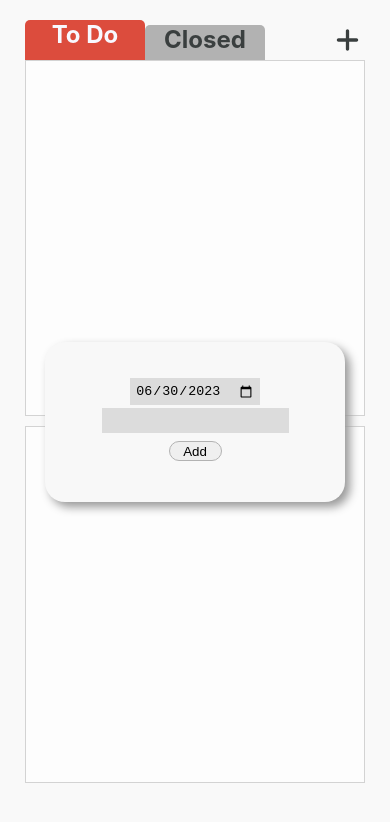
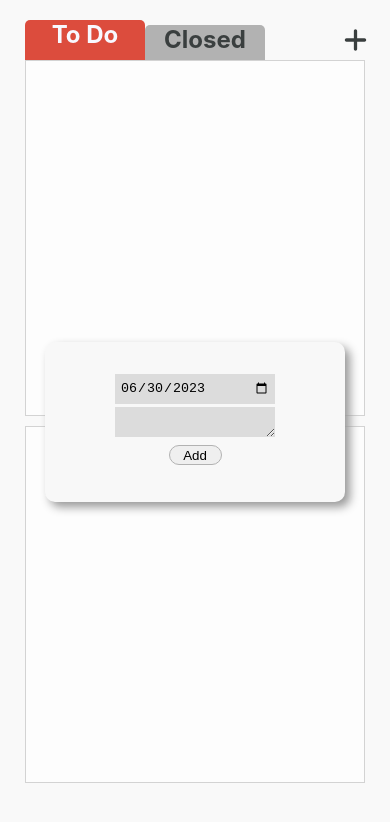
Before and after one commit to qwerty00ui88/To-Do-List, a React (Create React App) app: page / in a window 390 px wide. Both pictures are taken after a click on the button 347 px from the left and 37 px from the top of the page. Shown: the top 822 px of the page. Built offline with nearby package versions, Linux system fonts and the light colour scheme; the HTML template or start-up script is replaced by a standard one.

Commit message:
design: modal 반응형 추가

```diff
--- a/src/Pages/Main.js
+++ b/src/Pages/Main.js
@@ -46,5 +46,9 @@ const MainContent = styled.main`
   min-height: 100vh;
   min-width: 360px;
   box-sizing: border-box;
-  background: #f9f9f9;
+  width: 80vw;
+  margin: auto;
+  @media screen and (max-width: 768px) {
+    width: 100vw;
+  }
 `;
--- a/src/components/Modal.js
+++ b/src/components/Modal.js
@@ -34,14 +34,19 @@ const Modal = ({ todo, status, list, handleSetList, handleSetIsOpen }) => {
 
   return (
     <Div className='modal' ref={outsideRef}>
-      <Input
+      <input
         id='dateInput'
         type='date'
         onChange={handleSetDueDate}
         value={todoValue.dueDate}
       />
 
-      <Input type='text' value={todoValue.text} onChange={handleSetText} />
+      <textarea
+        id='textInput'
+        type='text'
+        value={todoValue.text}
+        onChange={handleSetText}
+      />
       <Buttons>
         {status === 'edit' ? (
           <button
@@ -71,27 +76,56 @@ const Div = styled.div`
   flex-direction: column;
   justify-content: center;
   align-items: center;
-  width: 300px;
-  height: 160px;
-  border-radius: 20px;
+  width: 450px;
+  height: 300px;
+  border-radius: 10px;
   box-shadow: 5px 5px 10px 0px #989898;
   background-color: #f8f8f8;
-`;
 
-const Input = styled.input`
-  display: block;
-  border: none;
-  background-color: rgb(220, 220, 220);
-  padding: 5px;
-  margin-bottom: 3px;
+  textarea {
+    height: 100px;
+  }
+
+  input,
+  textarea {
+    display: block;
+    border: none;
+    background-color: rgb(220, 220, 220);
+    padding: 5px;
+    margin-bottom: 3px;
+    width: 250px;
+    :focus {
+      outline: none;
+      border: 1px solid hsl(5.66deg 69.43% 65.1%);
+      box-shadow: 0px 0px 3px 2px hsl(5.66deg 69.43% 75.1%);
+    }
+  }
+
+  @media screen and (max-width: 480px) {
+    width: 300px;
+    height: 160px;
+    input,
+    textarea {
+      height: 20px;
+      width: 150px;
+    }
+  }
 `;
 
 const Buttons = styled.div`
   > button {
     margin: 5px;
-    width: 53px;
-    height: 20px;
+    width: 70px;
+    height: 25px;
     border: 1px solid #b2b2b2;
     border-radius: 30px;
+    :hover {
+      background-color: hsl(5.66deg 69.43% 55.1%);
+      color: #fdfdfd;
+    }
+    @media screen and (max-width: 480px) {
+      width: 53px;
+      height: 20px;
+    }
   }
 `;
--- a/src/components/Plus.js
+++ b/src/components/Plus.js
@@ -35,7 +35,7 @@ export default Plus;
 const Button = styled.button`
   position: absolute;
   top: 20px;
-  right: 20px;
+  right: 11.5%;
   background-color: transparent;
   padding: 0 5px;
   border: 0;
@@ -52,13 +52,16 @@ const Button = styled.button`
       fill: hsl(5.66deg 69.43% 55.1%);
     }
   }
+
   @media screen and (max-width: 768px) {
+    right: 12px;
     width: 40px;
     height: 40px;
     svg {
       width: 25px;
     }
   }
+
   @media screen and (max-width: 480px) {
     width: 35px;
     height: 35px;
--- a/src/index.css
+++ b/src/index.css
@@ -5,6 +5,7 @@ body {
     sans-serif;
   -webkit-font-smoothing: antialiased;
   -moz-osx-font-smoothing: grayscale;
+  background-color: #f9f9f9;;
 
 }
 
```
